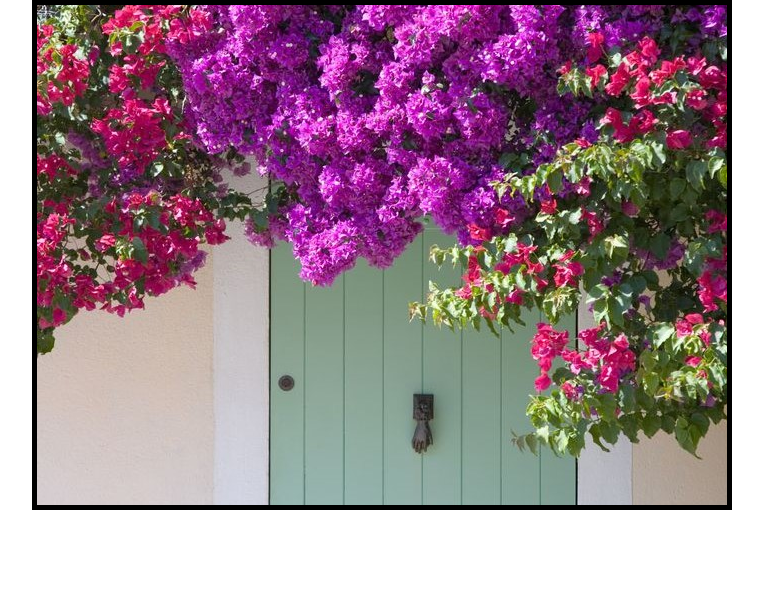
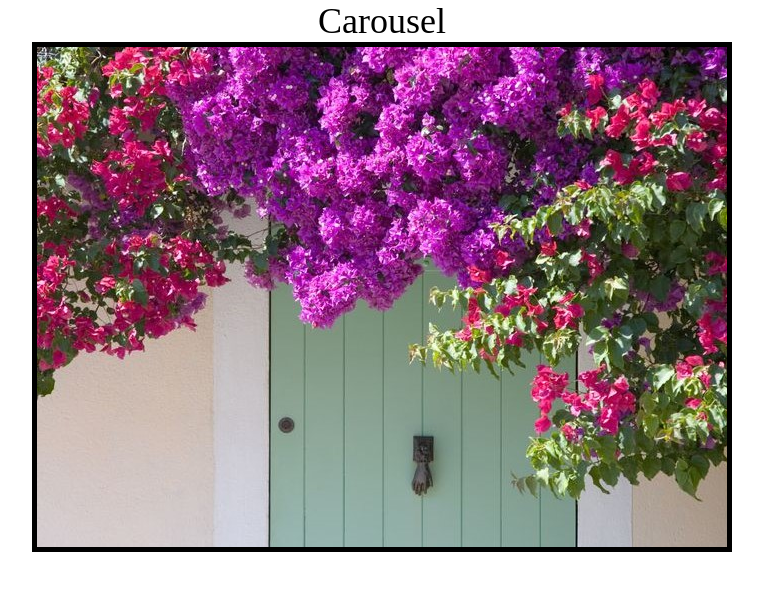
Before and after one commit to winuzoma/Introduction-to-Javascript-, a plain HTML site: page index.html in a window 1280 px wide. Shown: the whole page, without its empty margins (258-1021 px from the left). Drawn offline with Linux system fonts and the light colour scheme; files whose address does not match are found by name.

Commit message:
Update index.html

```diff
--- a/index.html
+++ b/index.html
@@ -11,6 +11,7 @@
 </head>
 
 <body>
+    <div class="text">Carousel</div>
     <div class="corousel-container">
         <i class="fa fa-arrow-left" aria-hidden="true" id="prevBtn"></i>
         <i class="fa fa-arrow-right" aria-hidden="true" id="nextBtn"></i>
```
